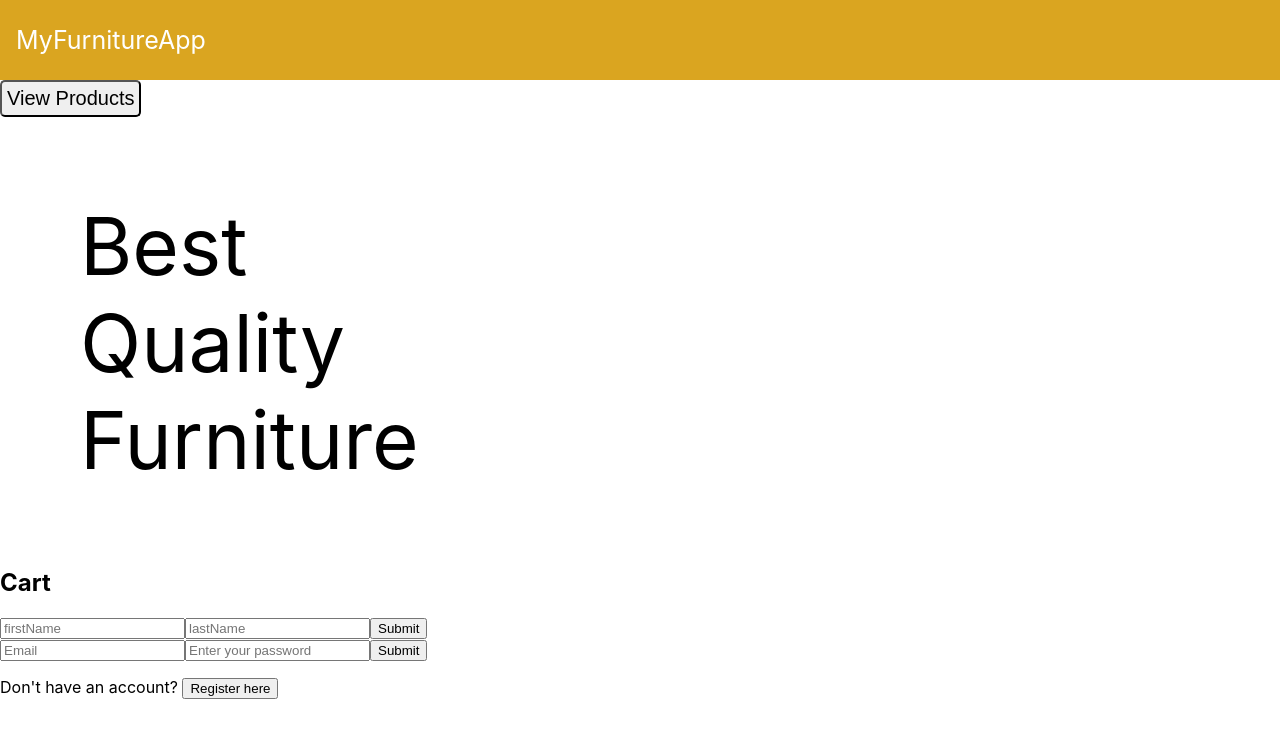
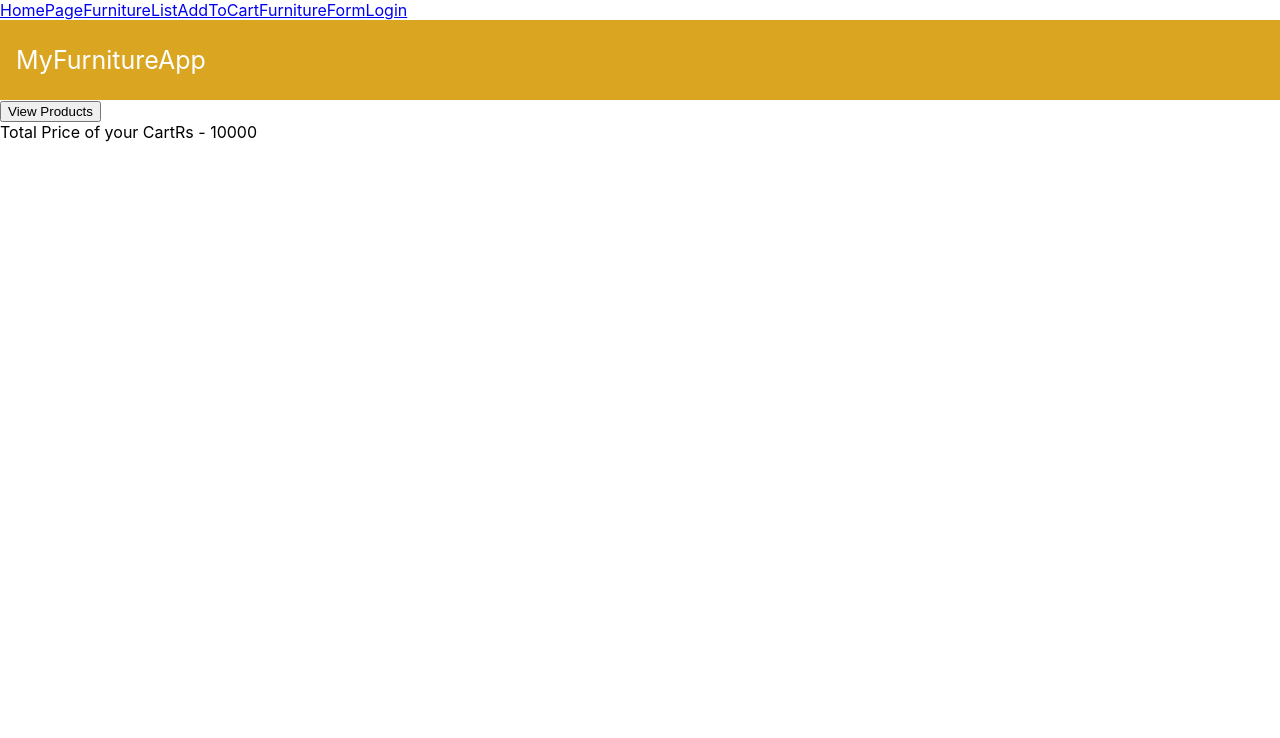
Before and after one commit to gideonlangat98/Furniture-Booking, a React (Create React App) app: page /furniturelist in a window 1280 px wide. Both pictures are taken after a click on the button "View Products". Shown: the top 738 px of the page. Built offline with nearby package versions, Linux system fonts and the light colour scheme; data requests are answered from the project's data file.

Commit message:
add navLinks

```diff
--- a/package.json
+++ b/package.json
@@ -8,7 +8,7 @@
     "@testing-library/user-event": "^13.5.0",
     "react": "^18.2.0",
     "react-dom": "^18.2.0",
-    "react-router-dom": "^6.3.0",
+    "react-router-dom": "^5.3.3",
     "react-scripts": "5.0.1",
     "web-vitals": "^2.1.4"
   },
--- a/src/App.js
+++ b/src/App.js
@@ -1,5 +1,6 @@
 import './App.css';
 import React, {useState} from "react";
+import { Route, Switch } from "react-router-dom"
 import NavBar from './Components/NavBar';
 import FurnitureList from './Components/FurnitureList';
 import Login from './Components/Login';
@@ -17,14 +18,43 @@ function App() {
   setCart([...cart, furniture])
  }
 
+ function handleChange(furniture, d){
+  const ind = cart.indexOf(furniture)
+  const arr = cart;
+  arr[ind].amount += d
+
+  if (arr[ind].amount === 0) arr[ind].amount = 1;
+  setCart([...arr]);
+};
+
 
   return (
     <div>
-      <NavBar setShow={setShow}/>
+      <NavBar setShow={setShow} size={cart.length} />
+      <Switch>
+      <Route exact path="/">
       <HomePage />
-      {show ? <FurnitureList handleClick={handleClick} /> : <AddToCart cart={cart} />}
+      </Route>
+      <Route exact path="/furniturelist">
+      {show ? (
+        <FurnitureList handleClick={handleClick} />
+      ) : (
+        <AddToCart cart={cart} setCart={setCart} handleChange={handleChange}/>
+      )}
+      </Route>
+      <Route exact path="/furnitureform">
       <FurnitureForm />
+      </Route>
+      <Route exact path="login">
       <Login />
+      </Route>
+
+      </Switch>
+
+
+
+
+
     </div>
 
   );
--- a/src/Components/AddToCart.js
+++ b/src/Components/AddToCart.js
@@ -1,11 +1,49 @@
-import React from 'react'
+import React, { useState, useEffect } from 'react'
 
-function AddToCart() {
+function AddToCart({cart, setCart, handleChange}) {
+  const [price, setPrice] = useState(0);
+
+  function handleRemove(id){
+    const arr = cart.filter((furniture) => furniture.id !== id);
+    setCart(arr);
+    handlePrice();
+  };
+
+  function handlePrice(){
+    let answ = 10000
+    cart.map((furniture) => (answ += furniture.amount * furniture.price));
+    setPrice(answ)
+  }
+
+  useEffect(()=>{
+    handlePrice()
+  })
+
   return (
-    <div>
-      <h2>Cart</h2>
+    <article>
+    {cart.map((furniture) => (
+      <div className="cart_box" key={furniture.id}>
+        <div className="cart_img">
+          <img src={furniture.imageurl} alt="" />
+          <p>{furniture.type}</p>
+        </div>
+        <div>
+          <button onClick={() => handleChange(furniture, 1)}>+</button>
+          <button>{furniture.amount}</button>
+          <button onClick={() => handleChange(furniture, -1)}>-</button>
+        </div>
+        <div>
+          <span>{furniture.price}</span>
+          <button onClick={() => handleRemove(furniture.id)}>Remove</button>
+        </div>
+      </div>
+    ))}
+    <div className="total">
+      <span>Total Price of your Cart</span>
+      <span>Rs - {price}</span>
     </div>
-  )
-}
+  </article>
+);
+};
 
 export default AddToCart
--- a/src/Components/NavBar.js
+++ b/src/Components/NavBar.js
@@ -1,9 +1,26 @@
 import React from 'react'
+import { NavLink } from "react-router-dom"
 
 function NavBar({setShow}) {
   return (
+    <div className='nav'>
+      <NavLink to="/">
+        HomePage
+      </NavLink>
+      <NavLink to="/furniturelist">
+        FurnitureList
+      </NavLink>
+      <NavLink to="/addtocart">
+        AddToCart
+      </NavLink>
+      <NavLink to="/furnitureform">
+        FurnitureForm
+      </NavLink>
+      <NavLink to="/login">
+        Login
+      </NavLink>
 
-    <div>
+
       <div className='navbar--wrapper' onClick={() => setShow(true)}>
         <div>MyFurnitureApp</div>
         </div>
@@ -12,7 +29,7 @@ function NavBar({setShow}) {
             <i class="fa fa-shopping-cart" aria-hidden="true"></i>
             </span>
             <div>
-            <button className='login' onClick={() => setShow(false)}>View Products</button>
+              <button onClick={() => setShow(false)}>View Products</button>
               </div>
               <div>
             {/* <div>AddToCart</div> */}
--- a/src/index.js
+++ b/src/index.js
@@ -2,16 +2,11 @@ import React from 'react';
 import ReactDOM from 'react-dom/client';
 import './index.css';
 import App from './App';
-import reportWebVitals from './reportWebVitals';
+import { BrowserRouter } from 'react-router-dom';
 
 const root = ReactDOM.createRoot(document.getElementById('root'));
 root.render(
-  <React.StrictMode>
+  <BrowserRouter>
     <App />
-  </React.StrictMode>
+  </BrowserRouter>
 );
-
-// If you want to start measuring performance in your app, pass a function
-// to log results (for example: reportWebVitals(console.log))
-// or send to an analytics endpoint. Learn more: https://bit.ly/CRA-vitals
-reportWebVitals();
```
Also changed, not shown: 1 other file (tests, documents, lock files or other folders). Lines whose indentation alone changed are shown as unchanged.
